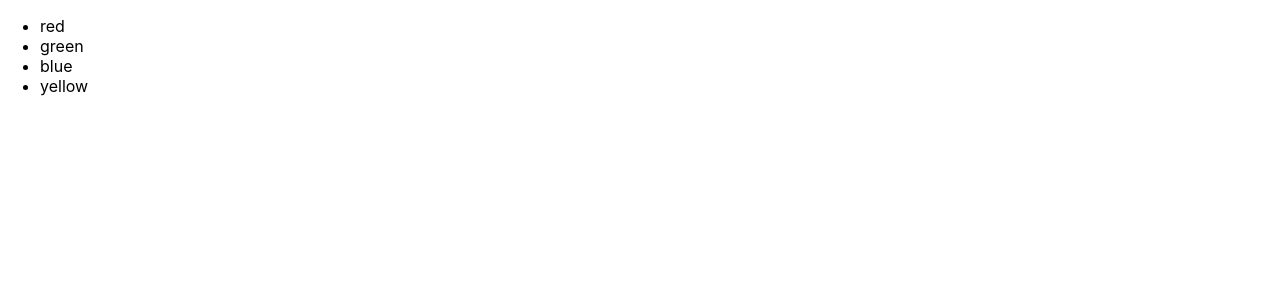
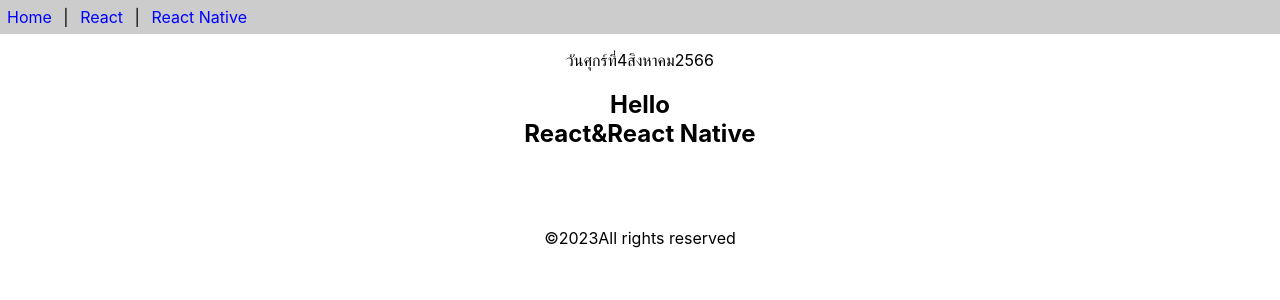
Before and after one commit to Passakorn11/app1, a React (Create React App) app: page / in a window 1280 px wide. Shown: the top 300 px of the page. Built offline with nearby package versions, Linux system fonts and the light colour scheme.

Commit message:
Create class-components.js
Create class-components.js

```diff
--- a/src/App.js
+++ b/src/App.js
@@ -1,17 +1,32 @@
 import React from 'react'
-import './style.css'
+
+import {Header,Content,Footer}from'./func-componanents'
+
+import Caledar from './class-components';
+
+function App(){
+  return(
+    <>
+    <Header/>
+    <p><center><Caledar/></center></p>
+    <Content/>
+    <Footer/>
+    </>
+  )
+}
+/*import './style.css'
 function App() {
   let colors = ['red','green','blue','yellow']
   let list = colors.map(c=><li>{c}</li>)
 
-  return<ul>{list}</ul>
+  return<ul>{list}</ul>*/
  /* return(
     <>
     <h2>DeveloperThai.com</h2>
     <div className='title'>React&React Native</div>
     </>
-  )*/
+  )
 
-}
+}*/
 
 export default App;
--- /dev/null
+++ b/src/class-components.js
@@ -0,0 +1,18 @@
+import React,{Component} from "react";
+
+export default class Caledar extends Component{
+    getDate(){
+        const dayNames =['อาทิตย์','จันทร์','อังคาร','พุธ','พฤหัสบดี','ศุกร์','เสาร์']
+        const monthNames = ['มกราคม','กุมภาพันธ์','มีนาคม','เมษายน','พฤษภาคม','มิถุนายน','กรกฎาคม','สิงหาคม',
+        'กันยายน','ตุลาคม','พฤศจิกายน','ธันวาคม']
+        const date = new Date()
+        const weekDay = dayNames[date.getDay()]
+        const day = date.getDate()
+        const month = monthNames[date.getMonth()]
+        const year = date.getFullYear()+543
+        return'วัน'+weekDay+'ที่'+day+month+year
+    }
+    render(){
+        return<div>{this.getDate()}</div>
+    }
+}
--- a/src/func-componanents.js
+++ b/src/func-componanents.js
@@ -15,3 +15,18 @@ export function Header(){
         </div>
     )
 }
+export function Content(){
+    return(
+        <div style={{textAlign:'center'}}>
+            <h2>Hello<br/>React&React Native</h2>
+            <br/><br/><br/>
+        </div>
+    )
+}
+export const Footer = () =>{
+    return(
+        <div style={{textAlign:'center'}}>
+            &copy;{new Date().getFullYear()}All rights reserved
+        </div>
+    )
+}
```
